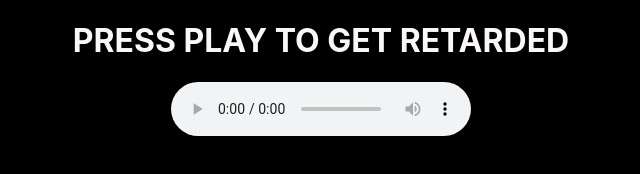
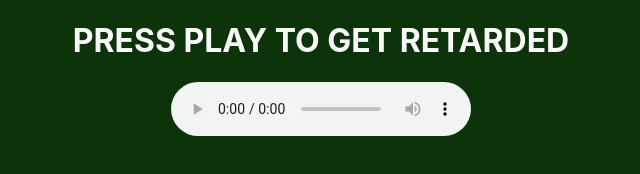
Before and after one commit to cwyii/cwy, a plain HTML site: page index.html in a window 1280 px wide. Shown: the whole page, without its empty margins (319-959 px from the left). Drawn offline with Linux system fonts and the light colour scheme.

Commit message:
Update index.html

```diff
--- a/index.html
+++ b/index.html
@@ -15,7 +15,7 @@
     <!-- Styles -->
     <style>
         body {
-            background-color: black;
+            background-color: #0D330A;
             color: #faf7f8;
             font-family: -apple-system, Arial, sans-serif;
             margin: 0;
```
